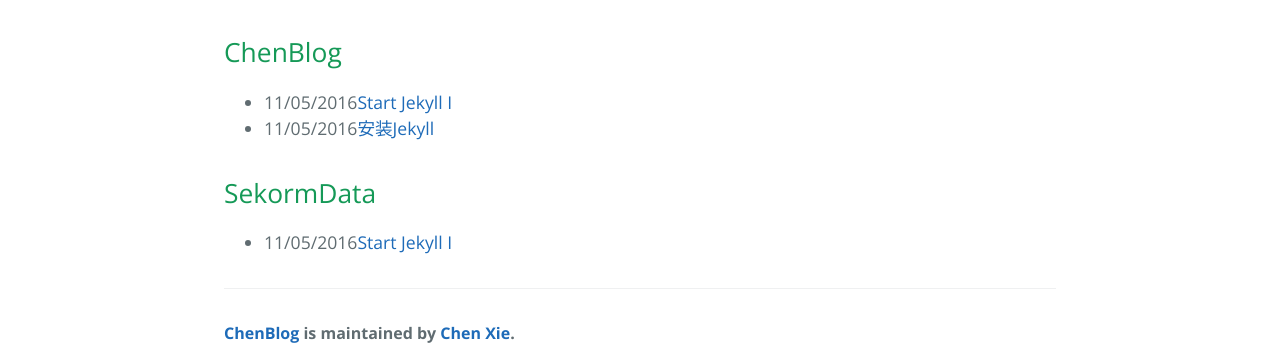
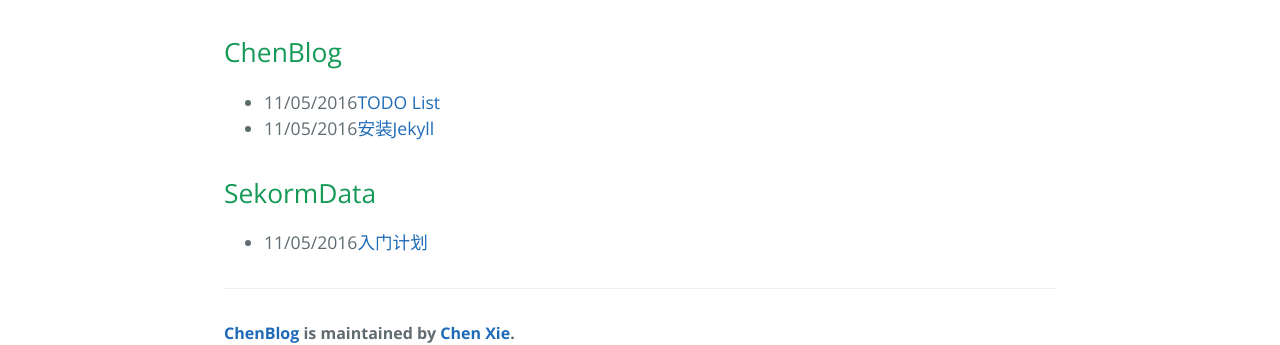
Before and after one commit to neilChenXie/neilChenXie.github.io, a Jekyll site: the page built from index.html, in a window 1280 px wide. Shown: the part 466-811 px from the top of the page. Built offline with Jekyll 4.4.1, drawn with Linux system fonts in a browser that asks for light colours; the list of posts is cut into pages by our own code.

Commit message:
modified:   _posts/jekyll/2016-05-11-jekyll_plan.md  	modified:   _posts/sekorm/2016-05-12-plan.md

```diff
--- a/_posts/jekyll/2016-05-11-jekyll_plan.md
+++ b/_posts/jekyll/2016-05-11-jekyll_plan.md
@@ -1,6 +1,6 @@
 ---
 layout: post
-title: Start Jekyll I
+title: TODO List
 date: 2016-05-11 9:30:15 +0800
 category: ChenBlog
 tags: [jekyll, plan]
--- a/_posts/sekorm/2016-05-12-plan.md
+++ b/_posts/sekorm/2016-05-12-plan.md
@@ -1,6 +1,6 @@
 ---
 layout: post
-title: Start Jekyll I
+title: 入门计划
 date: 2016-05-11 9:30:15 +0800
 category: SekormData
 tags: [sekorm, data platform, plan]
```
